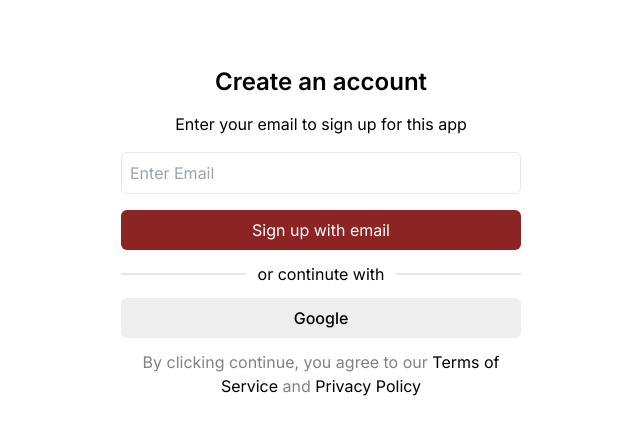
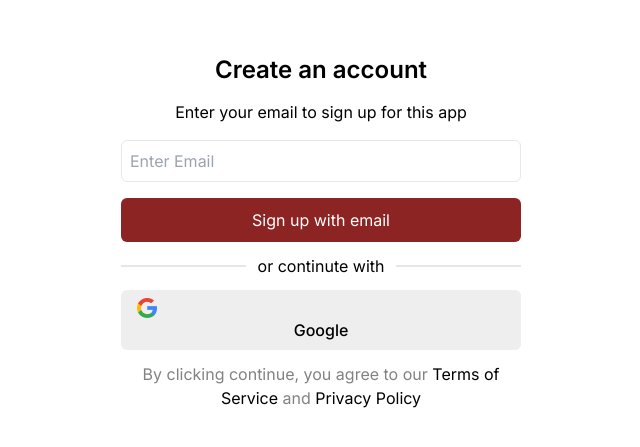
Before and after one commit to jamescasipong/isp-services, a React (Vite) app: page /SignUp in a window 1280 px wide. Shown: the part 169-616 px from the top of the page, without its empty margins (319-959 px from the left). Built offline with nearby package versions, Linux system fonts and the light colour scheme.

Commit message:
xczasdfsadf

```diff
--- a/src/assets/index.js
+++ b/src/assets/index.js
@@ -8,5 +8,18 @@ import instagram from "./instagram.png";
 import linkedin from "./linkedin.png";
 import youtube from "./youtube.png";
 import hero from "./hero.png";
+import Google from "./Google.png";
 
-export {avatar, calendar, globe, lock, image, facebook, instagram, linkedin, youtube, hero};
+export {
+  avatar,
+  calendar,
+  globe,
+  lock,
+  image,
+  facebook,
+  instagram,
+  linkedin,
+  youtube,
+  hero,
+  Google,
+};
--- a/src/pages/Signup/Signup.jsx
+++ b/src/pages/Signup/Signup.jsx
@@ -1,4 +1,5 @@
 import React, { useState } from "react";
+import { Google } from "../../assets";
 
 const Signup = () => {
   const [formData, setFormData] = useState({
@@ -55,7 +56,7 @@ const Signup = () => {
           </div>
           <button
             type="submit"
-            className="px-4 py-2 bg-button text-white rounded-md w-full"
+            className="px-4 py-2 text-white rounded-md w-full button"
           >
             Sign up with email
           </button>
@@ -74,9 +75,14 @@ const Signup = () => {
 
         <button
           type="submit"
-          className="px-4 py-2 bg-[#EEEEEE] text-black font-medium rounded-md w-full"
+          className="px-4 py-2 bg-[#EEEEEE] text-black font-medium rounded-md w-full flex-col relative"
         >
-          Google
+          <div>
+            <img src={Google} alt="" />
+          </div>
+          <div>
+            <p>Google</p>
+          </div>
         </button>
 
         <p className="text-[16px] text-black text-center">
```
